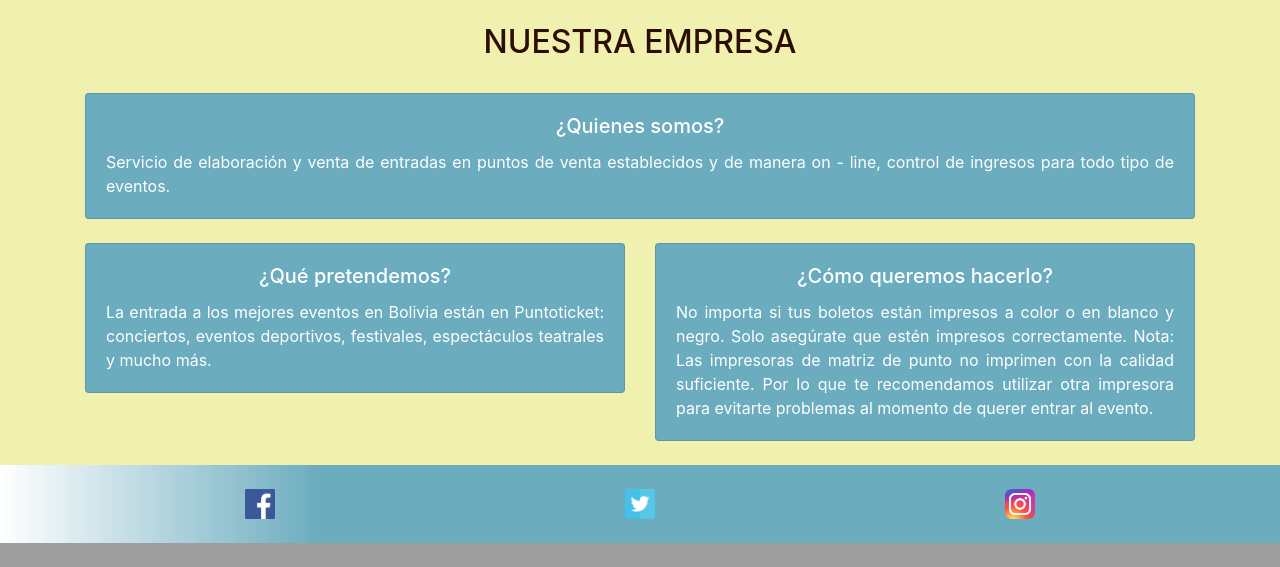
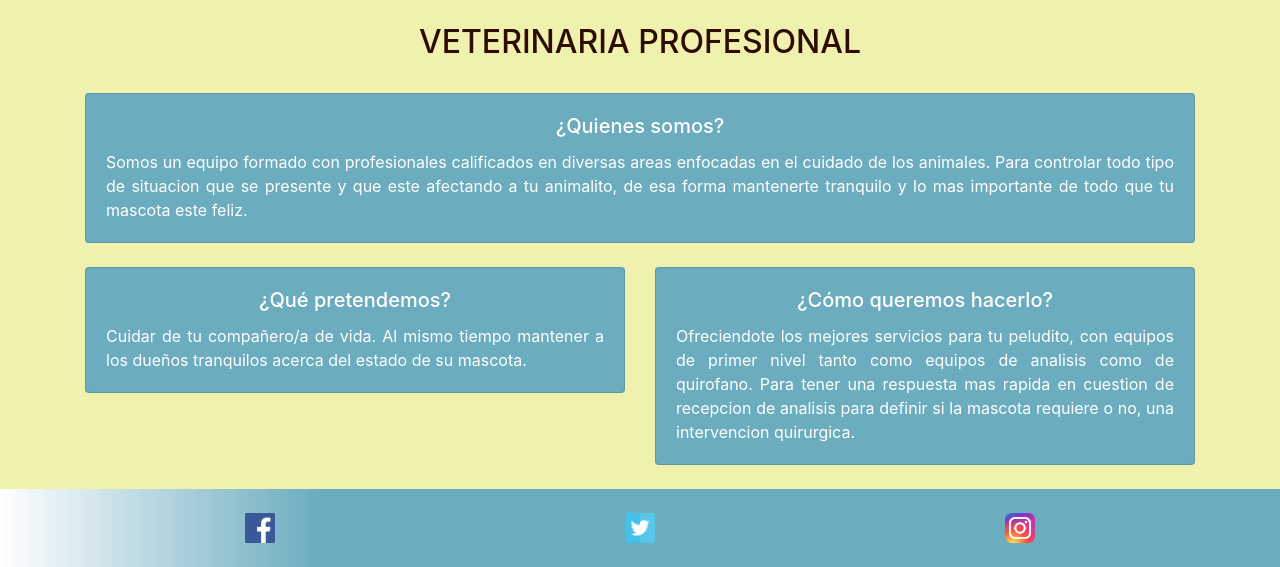
Before and after one commit to alberto840/veterinaria, a PHP site: page / in a window 1280 px wide. Shown: the part 580-1147 px from the top of the page. Before the commit the page ends 1123 px from the top, so only its background shows below. Run offline with PHP 8.4, Linux system fonts and the light colour scheme.

Commit message:
Edicion index.php , header.php y agregacion 2 imagenes

```diff
--- a/header.php
+++ b/header.php
@@ -1,7 +1,7 @@
 <nav id="header" class="navbar navbar-expand-lg sticky-top navbar-dark" style="background-color: #9dbcbc; color: black;">
       <div class="container">
         <a class="navbar-brand" href="#">
-          <img src="https://mundovets.com/wp-content/uploads/2021/10/Logotipo-para-clinica-veterinaria-scaled.jpg" alt="Pedidos logo" style="width: 190px; height: 70px;">
+          <img src="images/fondo_vet.png" alt="Pedidos logo" style="width: 200px; height: 70px;">
           <h1>VETFOCA</h1>
         </a>
         <button class="navbar-toggler" type="button" data-toggle="collapse" data-target="#navbar" aria-controls="navbarSupportedContent" aria-expanded="false" aria-label="Toggle navigation">
--- a/index.php
+++ b/index.php
@@ -18,13 +18,15 @@
           <div class="carousel-item active">
             <img class="d-block w-50" src="images/ticket.jpg" alt="Producto 1"  style="width: 100%;">
           </div>
-          <div class="overlay" style="background-image:url('https://mundovets.com/wp-content/uploads/2021/10/Logotipo-para-clinica-veterinaria-scaled.jpg'); width: 100%;">
+          <div class="overlay" style="background-image:url('images/carousel3.jpg'); width: 100%; background-repeat: no-repeat; background-attachment: fixed; background-size: 50% 72%;">
             <div class="container">
               <div class="row align-items-center">
                 <div class="col-md-6 offset-md-6 text-center text-md-right">
                   <h1>Vet Foca</h1>
                   <p class="d-none d-md-block">
-                  Bienvenido a Tickets Bolivia, estamos felices de que seas uno de nuestros más de 200.000 clientes.Creamos Tickets Bolivia desde hace 8 años para que puedas comprar fácilmente tus voletos para tu evento favorito.
+                  Bienvenido a Vet Foca, Nos alegra tenerte por aca! Eso significa que te preocupa tu peludito.
+                  Acercate a nuestro punto de atencion para asegurarte de que tu mascota este en las perfectas condiciones y siempre este feliz a tu lado. #Mascota_Feliz_Dueño_Feliz
+
                   </p>
                 </div>
               </div>
@@ -38,7 +40,7 @@
       <div class="container">
         <div class="row">
           <div class="col text-center text-uppercase">
-            <h2 style="color: #2C0D00;">Nuestra Empresa</h2>
+            <h2 style="color: #2C0D00;">VETERINARIA PROFESIONAL</h2>
             <br>
           </div>
         </div>
@@ -48,7 +50,8 @@
               <div class="card-body">
                 <h5 class="card-title text-center">¿Quienes somos?</h5>
                 <p class="card-text text-justify">
-Servicio de elaboración y venta de entradas en puntos de venta establecidos y de manera on - line, control de ingresos para todo tipo de eventos.</p>
+Somos un equipo formado con profesionales calificados en diversas areas enfocadas en el cuidado de los animales.
+Para controlar todo tipo de situacion que se presente y que este afectando a tu animalito, de esa forma mantenerte tranquilo y lo mas importante de todo que tu mascota este feliz.</p>
               </div>
             </div>
           </div>
@@ -56,7 +59,7 @@ Servicio de elaboración y venta de entradas en puntos de venta establecidos y d
             <div class="card text-white" style="background-color: #6bacbf;">
               <div class="card-body">
                 <h5 class="card-title text-center">¿Qué pretendemos?</h5>
-                <p class="card-text text-justify">La entrada a los mejores eventos en Bolivia están en Puntoticket: conciertos, eventos deportivos, festivales, espectáculos teatrales y mucho más.</p>
+                <p class="card-text text-justify">Cuidar de tu compañero/a de vida. Al mismo tiempo mantener a los dueños tranquilos acerca del estado de su mascota.</p>
               </div>
             </div>
           </div>
@@ -64,9 +67,8 @@ Servicio de elaboración y venta de entradas en puntos de venta establecidos y d
             <div class="card text-white" style="background-color: #6bacbf;">
               <div class="card-body">
                 <h5 class="card-title text-center">¿Cómo queremos hacerlo?</h5>
-                <p class="card-text text-justify">No importa si tus boletos están impresos a color o en blanco y negro. Solo asegúrate que estén impresos correctamente.
-
-Nota: Las impresoras de matriz de punto no imprimen con la calidad suficiente. Por lo que te recomendamos utilizar otra impresora para evitarte problemas al momento de querer entrar al evento.</p>
+                <p class="card-text text-justify">Ofreciendote los mejores servicios para tu peludito, con equipos de primer nivel tanto como equipos de analisis como de quirofano.
+                  Para tener una respuesta mas rapida en cuestion de recepcion de analisis para definir si la mascota requiere o no, una intervencion quirurgica.</p>
               </div>
             </div>
           </div>
```
Also changed, not shown: images/carousel3.jpg (added), images/fondo_vet.png (added).
